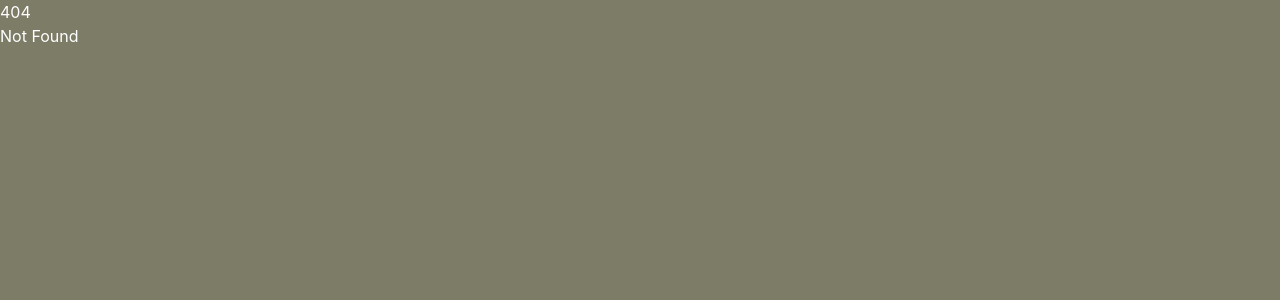
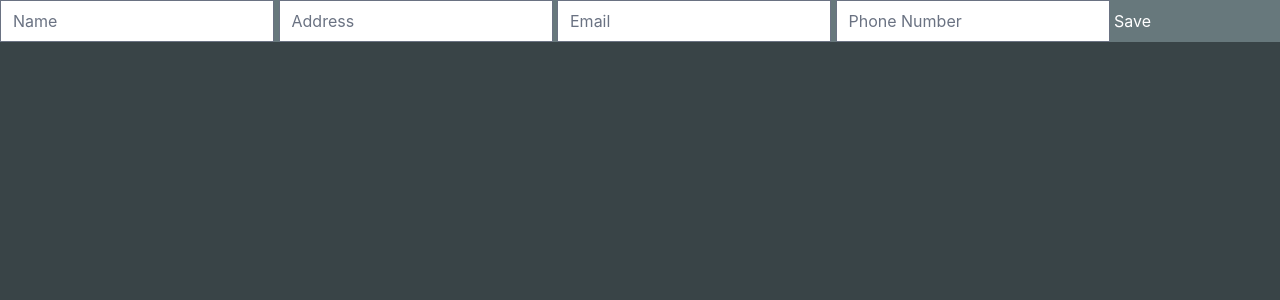
Before and after one commit to ConstintCreations/Svelte-Contact-Book-Site, a SvelteKit app: page /add-contact in a window 1280 px wide. Before the commit this address had no page. Shown: the top 300 px of the page. Built offline with nearby package versions, Linux system fonts and the light colour scheme.

Commit message:
Added add-contact page

```diff
--- a/src/routes/+page.svelte
+++ b/src/routes/+page.svelte
@@ -9,13 +9,15 @@
     let contacts: Contact[] = [{name: 'Test', address: '123 Test St.', email: 'test@test.com', phone: '123-456-7890'}];
 </script>
 <main>
-    <div class="bg-olive-800">
-        <p>{contacts[0].name}</p>
-        <p>{contacts[0].address}</p>
-        <p>{contacts[0].email}</p>
-        <p>{contacts[0].phone}</p>
-    </div>
-    <div class="bg-olive-800">
+    <div class="bg-mist-500">
         +
     </div>
+    {#each contacts as contact}
+        <div class="bg-mist-500">
+            <p>{contact.name}</p>
+            <p>{contact.address}</p>
+            <p>{contact.email}</p>
+            <p>{contact.phone}</p>
+        </div>
+    {/each}
 </main>
--- /dev/null
+++ b/src/routes/add-contact/+page.svelte
@@ -0,0 +1,20 @@
+<script lang="ts">
+    let name: String;
+    let address: String;
+    let email: String;
+    let phone: String;
+
+    function save_contact() {
+        console.log(`${name}, ${address}, ${email}, ${phone}`);
+    }
+</script>
+
+<main>
+    <div class="bg-mist-500">
+        <input class="text-input" autocomplete="off" autocorrect="off" spellcheck="false" required bind:value={name} placeholder="Name">
+        <input class="text-input" autocomplete="off" autocorrect="off" spellcheck="false" required bind:value={address} placeholder="Address">
+        <input class="text-input" autocomplete="off" autocorrect="off" spellcheck="false" required bind:value={email} placeholder="Email">
+        <input class="text-input" autocomplete="off" autocorrect="off" spellcheck="false" required bind:value={phone} placeholder="Phone Number">
+        <button onclick={save_contact}>Save</button>
+    </div>
+</main>
--- a/src/routes/layout.css
+++ b/src/routes/layout.css
@@ -3,5 +3,9 @@
 @plugin '@tailwindcss/typography';
 
 body {
-    @apply bg-olive-500 text-white;
+    @apply bg-mist-700 text-white;
 }
+
+.text-input {
+    @apply text-black;
+}
```
